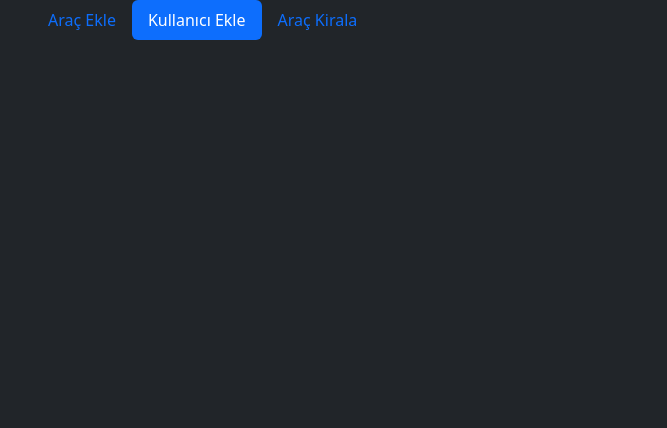
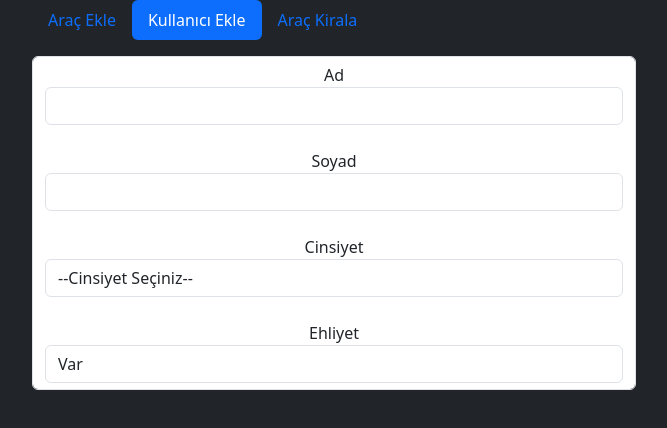
Before and after one commit to iguinovasyon/Rent-a-Car-Management, a plain HTML site: page index.html in a window 1280 px wide. Both pictures are taken after a click on the tab "Kullanıcı Ekle". Shown: the whole page, without its empty margins (16-683 px from the left). Drawn offline with nearby package versions, Linux system fonts and the light colour scheme.

Commit message:
rent-a-car form 2 completed

```diff
--- a/index.html
+++ b/index.html
@@ -42,9 +42,31 @@
             aria-labelledby="pills-profile-tab">
             <div class="row">
                 <div class="col-6">
-                    <!-- Burayı ege yapıcak (müşteri ekle)
-                    Tam isim,Cinsiyet,Ehliyet
-                    Bilgi,-->
+                    <form class="form-control">
+                        <label id="user">Ad</label>
+                        <input type="text" id="name" class="form-control">
+                        <br>
+
+                        <label id="user">Soyad</label>
+                        <input type="text" id="surName" class="form-control">
+                        <br>
+
+                        <label id="user">Cinsiyet</label>
+                        <select class="form-control">
+                            <option>--Cinsiyet Seçiniz--</option>
+                            <option>Erkek</option>
+                            <option>Kadın</option>
+                        </select>
+                        <br>
+
+                        <label id="user">Ehliyet</label>
+                        <select class="form-control">
+                            <option>Var</option>
+                            <option>Yok</option>
+                        </select>
+
+                    </form>
+
                 </div>
             </div>
         </div>
```
